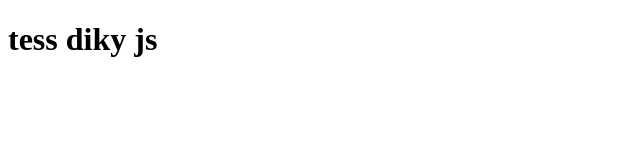
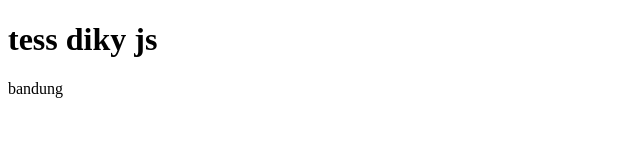
Before and after one commit to dikygumelarg-bot/latihan-web, a plain HTML site: page index.html in a window 1280 px wide. Shown: the full height of the page, 0-640 px from the left. Drawn offline with Linux system fonts and the light colour scheme.

Commit message:
update index.html doang

```diff
--- a/index.html
+++ b/index.html
@@ -8,5 +8,6 @@
 <body>
     <h1>tess diky js</h1>
     <script src="script.js"></script>
+    <p>bandung</p>
 </body>
 </html>
```
